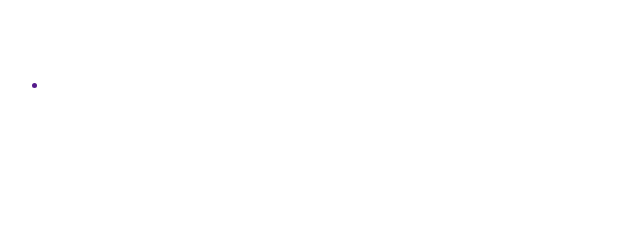
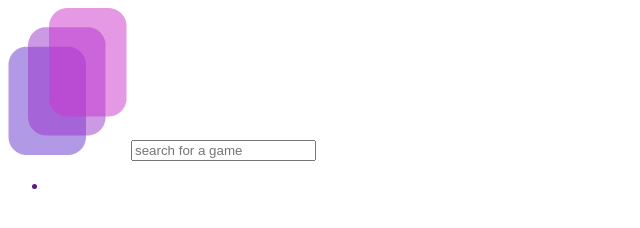
Before and after one commit to serenabux/T9Hacks, a plain HTML site: page index.html in a window 1280 px wide. Shown: the whole page, without its empty margins (0-640 px from the left). Drawn offline with Linux system fonts and the light colour scheme.

Commit message:
Add CSS & Logo

```diff
--- a/index.html
+++ b/index.html
@@ -1,13 +1,15 @@
 <!DOCTYPE html>
-<html>
+<html lang="en">
 <head>
 	<title>Tally-Ho!</title>
+	<meta charset="utf-8">
+	<link rel="stylesheet" type="text/css" href="css/main.css">
 </head>
 <body>
 
 	<nav>
-		<a href="index.html"><img src=""></a>
-		<a href=""><p></p><img src=""></a>
+		<a href="index.html"><img src="img/tally-ho-logo.png"></a>
+		<input type="text" name="" placeholder="search for a game" id="searchbar">
 	</nav>
 
 	<section>
```
Also changed, not shown: css/main.css (added).
